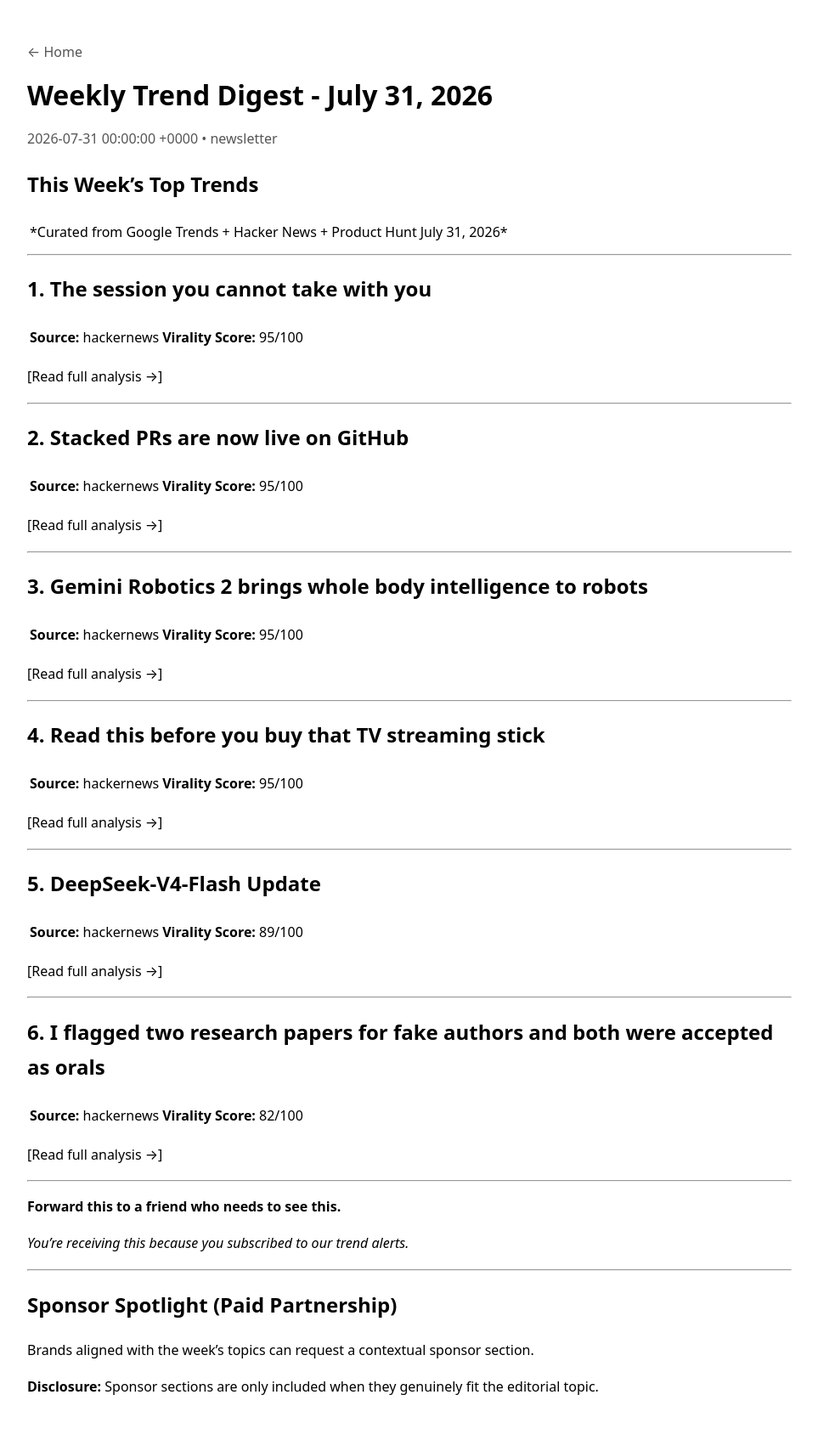
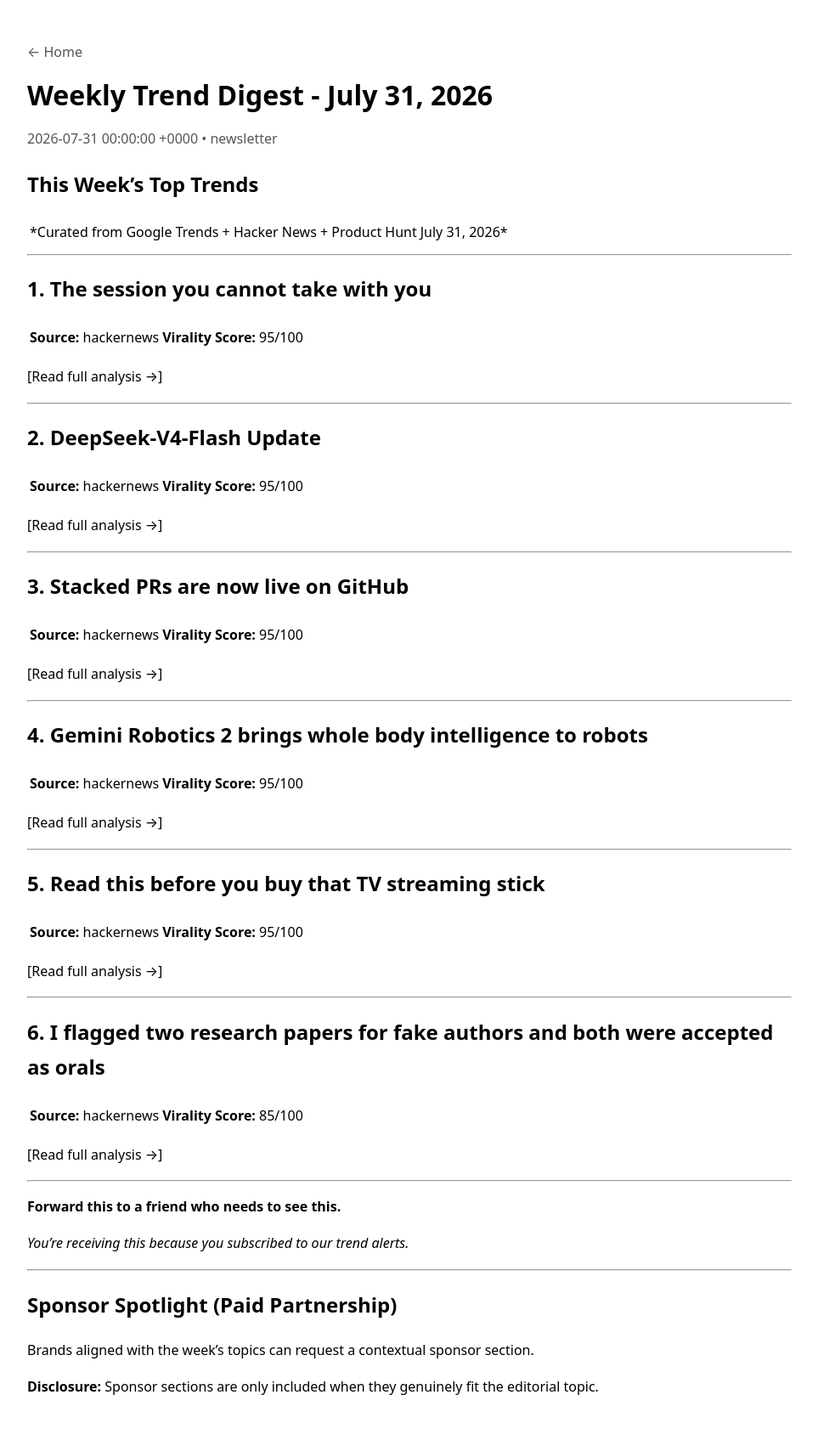
Before and after one commit to zheeno/jists, a Jekyll site: the page built from _posts/2026-07-31-weekly-trend-digest-july-31-2026.md, in a window 1280 px wide. Shown: the whole page at 85% size, without its empty margins (158-1121 px from the left). Built offline with Jekyll 4.4.1, drawn with Linux system fonts in a browser that asks for light colours; some of the changed lines change nothing that is shown.

Commit message:
Update _posts/2026-07-31-weekly-trend-digest-july-31-2026.md

```diff
--- a/_posts/2026-07-31-weekly-trend-digest-july-31-2026.md
+++ b/_posts/2026-07-31-weekly-trend-digest-july-31-2026.md
@@ -19,7 +19,7 @@
 
 ---
 
-## 2. Stacked PRs are now live on GitHub
+## 2. DeepSeek-V4-Flash Update
 
 **Source:** hackernews | **Virality Score:** 95/100
 
@@ -27,7 +27,7 @@
 
 ---
 
-## 3. Gemini Robotics 2 brings whole body intelligence to robots
+## 3. Stacked PRs are now live on GitHub
 
 **Source:** hackernews | **Virality Score:** 95/100
 
@@ -35,7 +35,7 @@
 
 ---
 
-## 4. Read this before you buy that TV streaming stick
+## 4. Gemini Robotics 2 brings whole body intelligence to robots
 
 **Source:** hackernews | **Virality Score:** 95/100
 
@@ -43,9 +43,9 @@
 
 ---
 
-## 5. DeepSeek-V4-Flash Update
+## 5. Read this before you buy that TV streaming stick
 
-**Source:** hackernews | **Virality Score:** 89/100
+**Source:** hackernews | **Virality Score:** 95/100
 
 [Read full analysis →]
 
@@ -53,7 +53,7 @@
 
 ## 6. I flagged two research papers for fake authors and both were accepted as orals
 
-**Source:** hackernews | **Virality Score:** 82/100
+**Source:** hackernews | **Virality Score:** 85/100
 
 [Read full analysis →]
 
```
